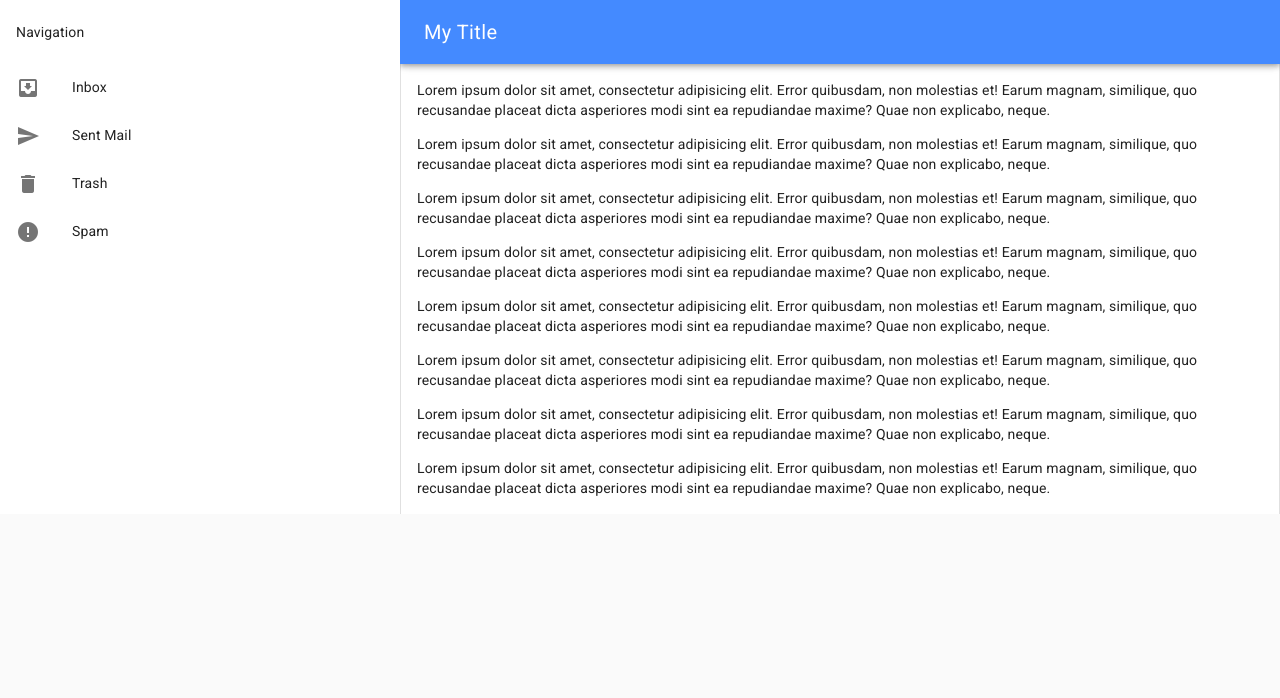
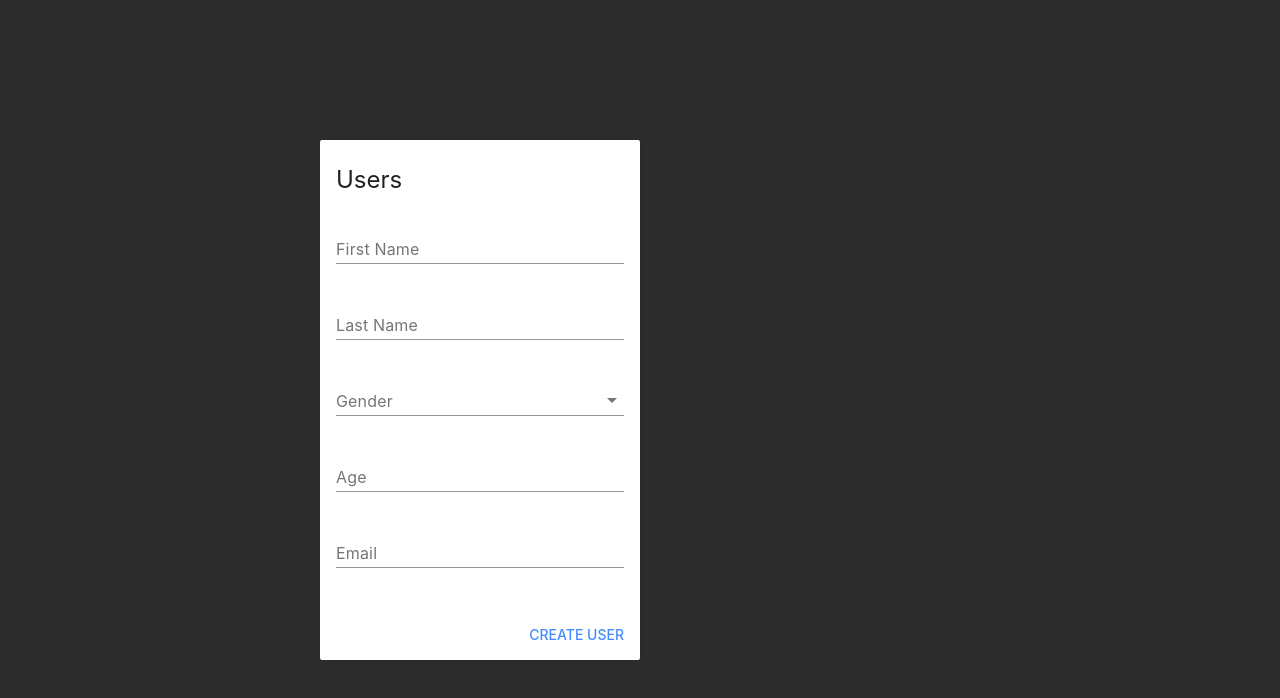
Before and after one commit to Monkey-Mouse/mo2, a Vue app in the folder mo2front/: page / in a window 1280 px wide. Shown: the top 698 px of the page. Built offline with nearby package versions, Linux system fonts and the light colour scheme.

Commit message:
fix validation shit

```diff
--- a/mo2front/package.json
+++ b/mo2front/package.json
@@ -9,6 +9,8 @@
     "lint": "vue-cli-service lint"
   },
   "dependencies": {
+    "@types/vuelidate": "^0.7.13",
+    "bulma": "^0.9.2",
     "core-js": "^3.6.5",
     "register-service-worker": "^1.7.1",
     "vue": "^2.6.11",
@@ -16,6 +18,7 @@
     "vue-material": "^1.0.0-beta-15",
     "vue-property-decorator": "^9.1.2",
     "vue-router": "^3.2.0",
+    "vuelidate": "^0.7.6",
     "vuex": "^3.4.0"
   },
   "devDependencies": {
--- a/mo2front/src/App.vue
+++ b/mo2front/src/App.vue
@@ -1,49 +1,6 @@
 <template>
   <div class="page-container">
-    <md-app>
-      <md-app-toolbar class="md-primary">
-        <span class="md-title">My Title</span>
-      </md-app-toolbar>
-
-      <md-app-drawer md-permanent="full">
-        <md-toolbar class="md-transparent" md-elevation="0">
-          Navigation
-        </md-toolbar>
-
-        <md-list>
-          <md-list-item>
-            <md-icon>move_to_inbox</md-icon>
-            <span class="md-list-item-text">Inbox</span>
-          </md-list-item>
-
-          <md-list-item>
-            <md-icon>send</md-icon>
-            <span class="md-list-item-text">Sent Mail</span>
-          </md-list-item>
-
-          <md-list-item>
-            <md-icon>delete</md-icon>
-            <span class="md-list-item-text">Trash</span>
-          </md-list-item>
-
-          <md-list-item>
-            <md-icon>error</md-icon>
-            <span class="md-list-item-text">Spam</span>
-          </md-list-item>
-        </md-list>
-      </md-app-drawer>
-
-      <md-app-content>
-        <p>Lorem ipsum dolor sit amet, consectetur adipisicing elit. Error quibusdam, non molestias et! Earum magnam, similique, quo recusandae placeat dicta asperiores modi sint ea repudiandae maxime? Quae non explicabo, neque.</p>
-        <p>Lorem ipsum dolor sit amet, consectetur adipisicing elit. Error quibusdam, non molestias et! Earum magnam, similique, quo recusandae placeat dicta asperiores modi sint ea repudiandae maxime? Quae non explicabo, neque.</p>
-        <p>Lorem ipsum dolor sit amet, consectetur adipisicing elit. Error quibusdam, non molestias et! Earum magnam, similique, quo recusandae placeat dicta asperiores modi sint ea repudiandae maxime? Quae non explicabo, neque.</p>
-        <p>Lorem ipsum dolor sit amet, consectetur adipisicing elit. Error quibusdam, non molestias et! Earum magnam, similique, quo recusandae placeat dicta asperiores modi sint ea repudiandae maxime? Quae non explicabo, neque.</p>
-        <p>Lorem ipsum dolor sit amet, consectetur adipisicing elit. Error quibusdam, non molestias et! Earum magnam, similique, quo recusandae placeat dicta asperiores modi sint ea repudiandae maxime? Quae non explicabo, neque.</p>
-        <p>Lorem ipsum dolor sit amet, consectetur adipisicing elit. Error quibusdam, non molestias et! Earum magnam, similique, quo recusandae placeat dicta asperiores modi sint ea repudiandae maxime? Quae non explicabo, neque.</p>
-        <p>Lorem ipsum dolor sit amet, consectetur adipisicing elit. Error quibusdam, non molestias et! Earum magnam, similique, quo recusandae placeat dicta asperiores modi sint ea repudiandae maxime? Quae non explicabo, neque.</p>
-        <p>Lorem ipsum dolor sit amet, consectetur adipisicing elit. Error quibusdam, non molestias et! Earum magnam, similique, quo recusandae placeat dicta asperiores modi sint ea repudiandae maxime? Quae non explicabo, neque.</p>
-      </md-app-content>
-    </md-app>
+    <account-modal></account-modal>
   </div>
   <!-- <div id="app">
     <div id="nav">
@@ -54,15 +11,22 @@
   </div> -->
 </template>
 <script lang="ts">
-import Vue from 'vue'
-import 'vue-material/dist/vue-material.min.css'
-import 'vue-material/dist/theme/default.css'
-
-import VueMaterial from 'vue-material'
-Vue.use(VueMaterial)
-export default Vue.extend({
-
+import Vue from "vue";
+import "vue-material/dist/vue-material.min.css";
+import "vue-material/dist/theme/default.css";
+import "bulma/bulma.sass";
+import VueMaterial from "vue-material";
+import Component from "vue-class-component";
+import AccountModal from "./components/AccountModal.vue";
+import Vuelidate from "vuelidate";
+Vue.use(Vuelidate);
+Vue.use(VueMaterial);
+@Component({
+  components: {
+    AccountModal,
+  },
 })
+export default class App extends Vue {}
 </script>
 
 <style lang="scss">
--- /dev/null
+++ b/mo2front/src/components/AccountModal.vue
@@ -0,0 +1,212 @@
+<template>
+  <div class="modal is-active">
+    <div class="modal-background"></div>
+    <div class="modal-card">
+      <form novalidate class="md-layout" @submit.prevent="validateUser">
+        <md-card class="md-layout-item md-size-50 md-small-size-100">
+          <md-card-header>
+            <div class="md-title">Users</div>
+          </md-card-header>
+
+          <md-card-content>
+            <div class="md-layout md-gutter">
+              <div class="md-layout-item md-small-size-100">
+                <md-field :class="getValidationClass('firstName')">
+                  <label for="first-name">First Name</label>
+                  <md-input
+                    name="first-name"
+                    id="first-name"
+                    autocomplete="given-name"
+                    v-model="form.firstName"
+                    :disabled="sending"
+                  />
+                  <span class="md-error" v-if="!$v.form.firstName.required"
+                    >The first name is required</span
+                  >
+                  <span
+                    class="md-error"
+                    v-else-if="!$v.form.firstName.minlength"
+                    >Invalid first name</span
+                  >
+                </md-field>
+              </div>
+
+              <div class="md-layout-item md-small-size-100">
+                <md-field :class="getValidationClass('lastName')">
+                  <label for="last-name">Last Name</label>
+                  <md-input
+                    name="last-name"
+                    id="last-name"
+                    autocomplete="family-name"
+                    v-model="form.lastName"
+                    :disabled="sending"
+                  />
+                  <span class="md-error" v-if="!$v.form.lastName.required"
+                    >The last name is required</span
+                  >
+                  <span class="md-error" v-else-if="!$v.form.lastName.minlength"
+                    >Invalid last name</span
+                  >
+                </md-field>
+              </div>
+            </div>
+
+            <div class="md-layout md-gutter">
+              <div class="md-layout-item md-small-size-100">
+                <md-field :class="getValidationClass('gender')">
+                  <label for="gender">Gender</label>
+                  <md-select
+                    name="gender"
+                    id="gender"
+                    v-model="form.gender"
+                    md-dense
+                    :disabled="sending"
+                  >
+                    <md-option></md-option>
+                    <md-option value="M">M</md-option>
+                    <md-option value="F">F</md-option>
+                  </md-select>
+                  <span class="md-error">The gender is required</span>
+                </md-field>
+              </div>
+
+              <div class="md-layout-item md-small-size-100">
+                <md-field :class="getValidationClass('age')">
+                  <label for="age">Age</label>
+                  <md-input
+                    type="number"
+                    id="age"
+                    name="age"
+                    autocomplete="age"
+                    v-model="form.age"
+                    :disabled="sending"
+                  />
+                  <span class="md-error" v-if="!$v.form.age.required"
+                    >The age is required</span
+                  >
+                  <span class="md-error" v-else-if="!$v.form.age.maxlength"
+                    >Invalid age</span
+                  >
+                </md-field>
+              </div>
+            </div>
+
+            <md-field :class="getValidationClass('email')">
+              <label for="email">Email</label>
+              <md-input
+                type="email"
+                name="email"
+                id="email"
+                autocomplete="email"
+                v-model="form.email"
+                :disabled="sending"
+              />
+              <span class="md-error" v-if="!$v.form.email.required"
+                >The email is required</span
+              >
+              <span class="md-error" v-else-if="!$v.form.email.email"
+                >Invalid email</span
+              >
+            </md-field>
+          </md-card-content>
+
+          <md-progress-bar md-mode="indeterminate" v-if="sending" />
+
+          <md-card-actions>
+            <md-button type="submit" class="md-primary" :disabled="sending"
+              >Create user</md-button
+            >
+          </md-card-actions>
+        </md-card>
+
+        <md-snackbar :md-active.sync="userSaved"
+          >The user {{ lastUser }} was saved with success!</md-snackbar
+        >
+      </form>
+    </div>
+  </div>
+</template>
+
+<script lang="ts">
+import Vue from "vue";
+import Component from "vue-class-component";
+import { required, minLength, maxLength } from "vuelidate/lib/validators";
+
+@Component({})
+export default class AccountModal extends Vue {
+  form = {
+    firstName: null,
+    lastName: null,
+    gender: null,
+    age: null,
+    email: null,
+  };
+  userSaved = false;
+  sending = false;
+  lastUser: string = null;
+  firstName: string;
+  lastName: string;
+  age: number;
+  gender: string;
+  email: string;
+  validations() {
+    return {
+      form: {
+        firstName: {
+          required,
+          minLength: minLength(3),
+        },
+        lastName: {
+          required,
+          minLength: minLength(3),
+        },
+        age: {
+          required,
+          maxLength: maxLength(3),
+        },
+        gender: {
+          required,
+        },
+        email: {
+          required,
+        },
+      },
+    };
+  }
+  getValidationClass(fieldName) {
+    const field = this.$v.form[fieldName];
+
+    if (field) {
+      return {
+        "md-invalid": field.$invalid && field.$dirty,
+      };
+    }
+  }
+  clearForm() {
+    this.$v.$reset();
+    this.form.firstName = null;
+    this.form.lastName = null;
+    this.form.age = null;
+    this.form.gender = null;
+    this.form.email = null;
+  }
+  saveUser() {
+    this.sending = true;
+
+    // Instead of this timeout, here you can call your API
+    window.setTimeout(() => {
+      this.lastUser = `${this.form.firstName} ${this.form.lastName}`;
+      this.userSaved = true;
+      this.sending = false;
+      this.clearForm();
+    }, 1500);
+  }
+  validateUser() {
+    this.$v.$touch();
+
+    if (!this.$v.$invalid) {
+      this.saveUser();
+    }
+  }
+}
+</script>
--- a/mo2front/src/main.ts
+++ b/mo2front/src/main.ts
@@ -1,3 +1,4 @@
+import './register.ts'
 import Vue from 'vue'
 import App from './App.vue'
 import './registerServiceWorker'
--- /dev/null
+++ b/mo2front/src/register.ts
@@ -0,0 +1,3 @@
+import { Component } from "vue-property-decorator"
+
+Component.registerHooks(["validations"])
```
Also changed, not shown: mo2front/.eslintrc.js, 1 other file (tests, documents, lock files or other folders).
